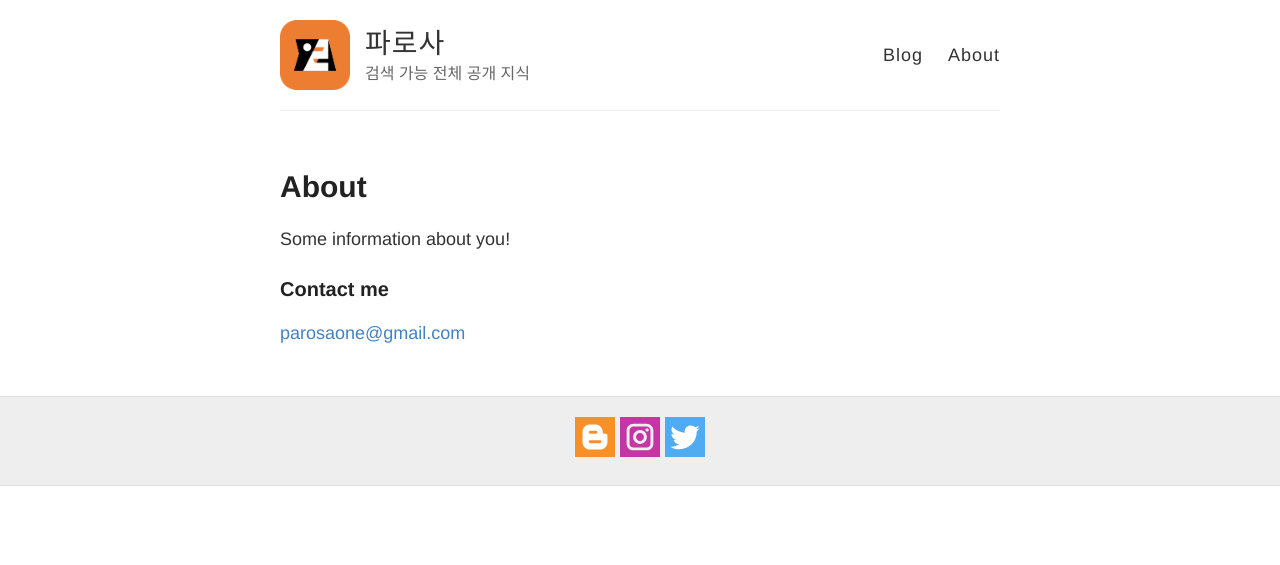
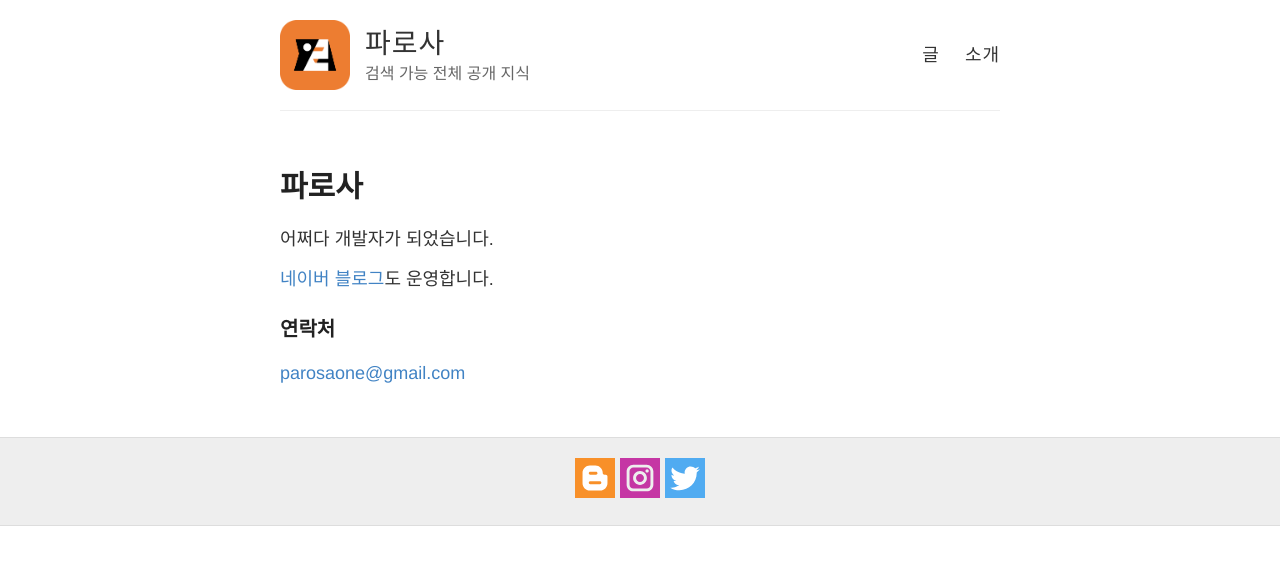
Before and after one commit to parosaone/blog, a Jekyll site: the page built from about.md, in a window 1280 px wide. Shown: the top 565 px of the page. Built offline with Jekyll 4.4.1, drawn with Linux system fonts in a browser that asks for light colours.

Commit message:
Include Korean Transition

```diff
--- a/_layouts/default.html
+++ b/_layouts/default.html
@@ -27,8 +27,8 @@
           </div>
 
           <nav>
-            <a href="{{ site.baseurl }}/">Blog</a>
-            <a href="{{ site.baseurl }}/about">About</a>
+            <a href="{{ site.baseurl }}/">글</a>
+            <a href="{{ site.baseurl }}/about">소개</a>
           </nav>
         </header>
       </div>
--- a/about.md
+++ b/about.md
@@ -1,11 +1,13 @@
 ---
 layout: page
-title: About
+title: 파로사
 permalink: /about/
 ---
 
-Some information about you!
+어쩌다 개발자가 되었습니다.
 
-### Contact me
+[네이버 블로그](https://blog.naver.com/parosaone)도 운영합니다.
+
+### 연락처
 
 [parosaone@gmail.com](mailto:parosaone@gmail.com)
--- a/index.html
+++ b/index.html
@@ -12,7 +12,7 @@ layout: default
         {{ post.excerpt }}
       </div>
 
-      <a href="{{ site.baseurl }}{{ post.url }}" class="read-more">Read More</a>
+      <a href="{{ site.baseurl }}{{ post.url }}" class="read-more">더 보기</a>
     </article>
   {% endfor %}
 </div>
```
Also changed, not shown: 404.md (+4 -2 lines).
